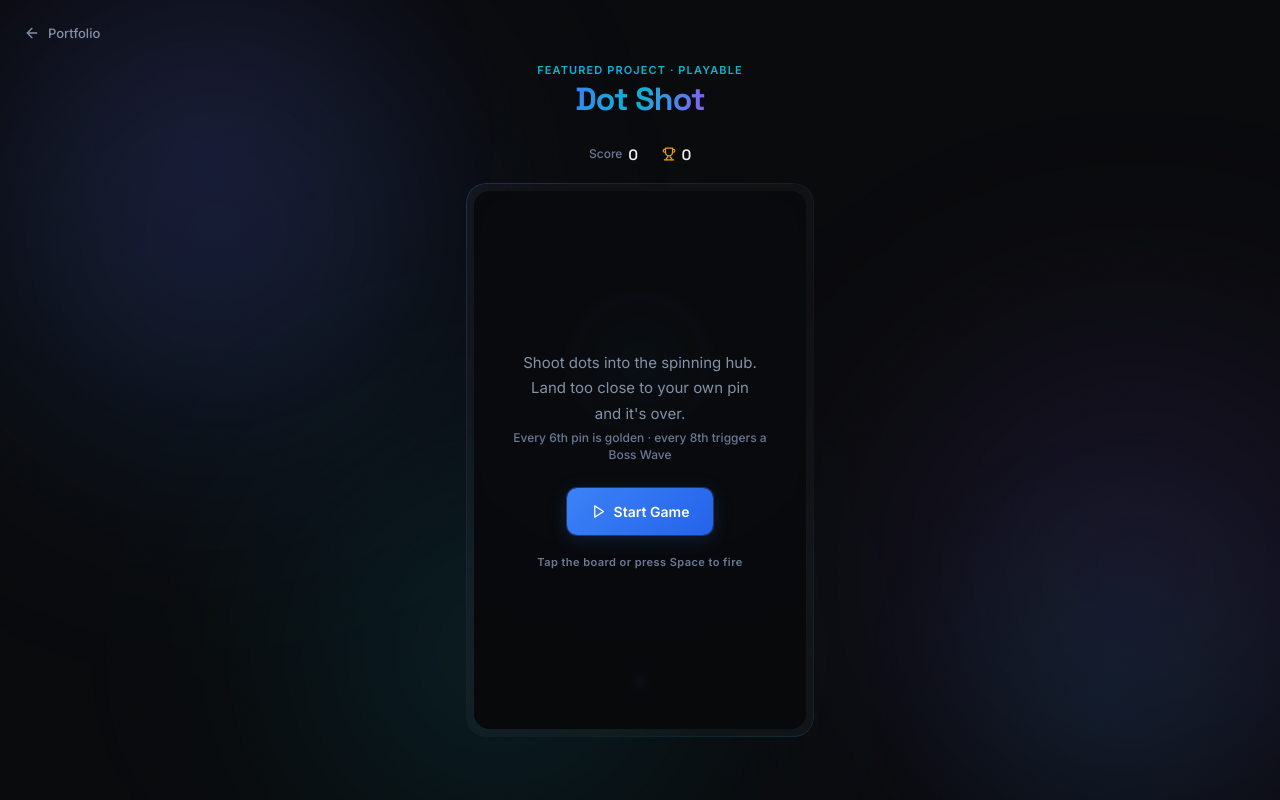
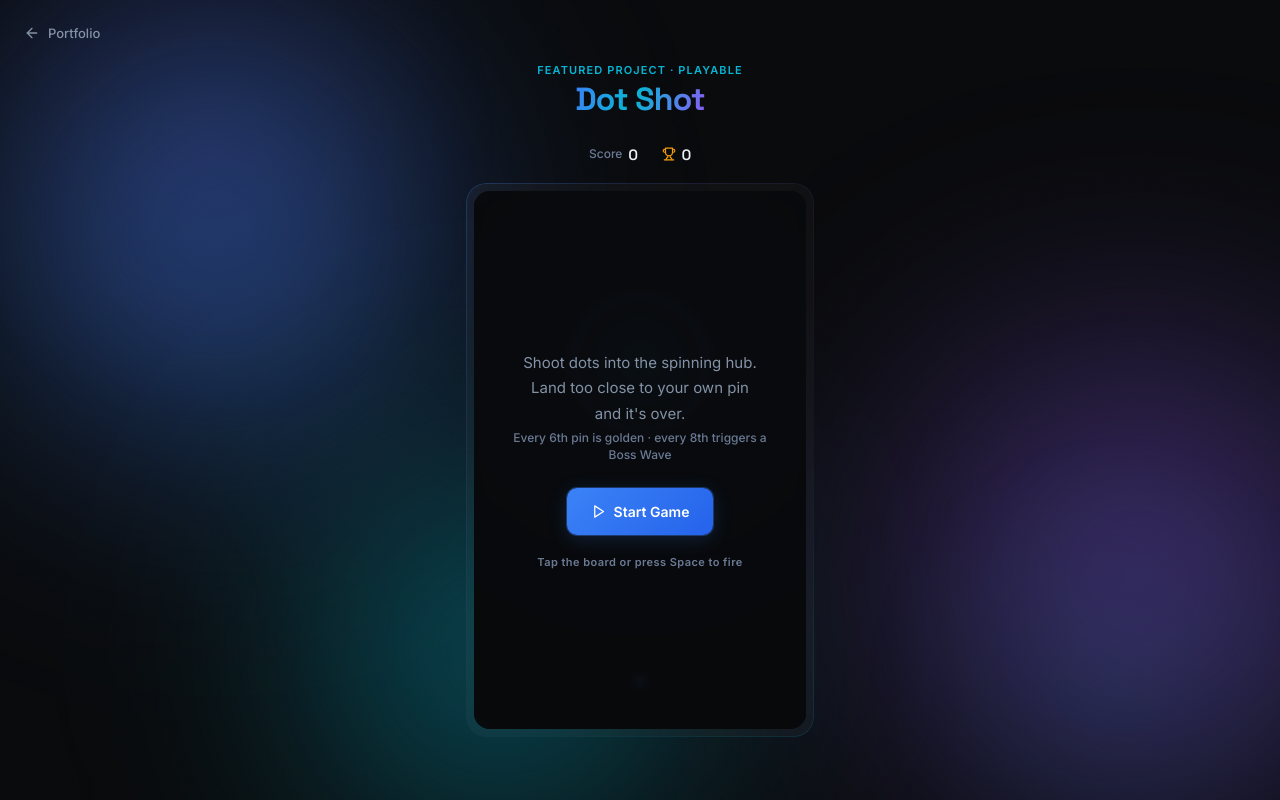
Before and after one commit to rychmundgomez/rmg_portfolio, a React (Vite) app: page /play in a window 1280 px wide. Built offline with nearby package versions, Linux system fonts and the light colour scheme.

Commit message:
cracked up the code and added a new AuroraBackground component to enhance the visual appeal of the application. Updated various sections and components to improve user experience and maintain consistency across the app.

```diff
--- a/src/components/layout/AuroraBackground.tsx
+++ b/src/components/layout/AuroraBackground.tsx
@@ -22,7 +22,7 @@ export default function AuroraBackground() {
           height: '46vw',
           maxWidth: 640,
           maxHeight: 640,
-          background: 'radial-gradient(circle, rgba(59,130,246,0.22) 0%, transparent 70%)',
+          background: 'radial-gradient(circle, rgba(59,130,246,0.65) 0%, transparent 70%)',
         }}
       />
       <div
@@ -34,7 +34,7 @@ export default function AuroraBackground() {
           height: '50vw',
           maxWidth: 700,
           maxHeight: 700,
-          background: 'radial-gradient(circle, rgba(139,92,246,0.18) 0%, transparent 70%)',
+          background: 'radial-gradient(circle, rgba(139,92,246,0.55) 0%, transparent 70%)',
           animationDelay: '-5s',
         }}
       />
@@ -47,7 +47,7 @@ export default function AuroraBackground() {
           height: '42vw',
           maxWidth: 560,
           maxHeight: 560,
-          background: 'radial-gradient(circle, rgba(6,182,212,0.18) 0%, transparent 70%)',
+          background: 'radial-gradient(circle, rgba(6,182,212,0.55) 0%, transparent 70%)',
           animationDelay: '-10s',
         }}
       />
```
